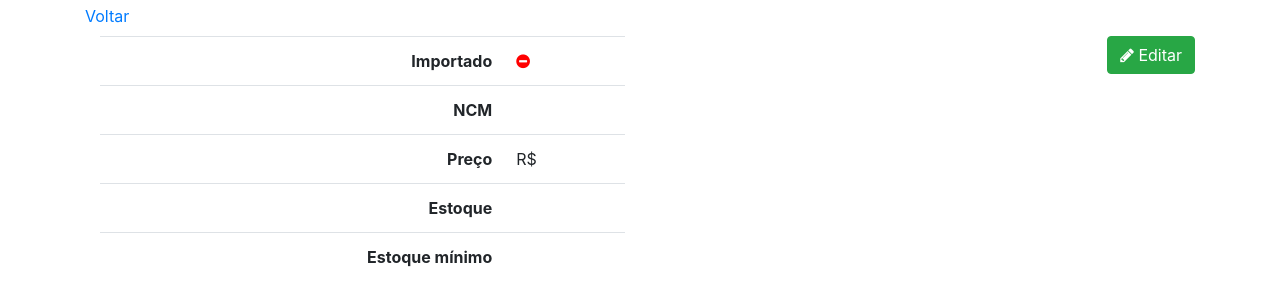
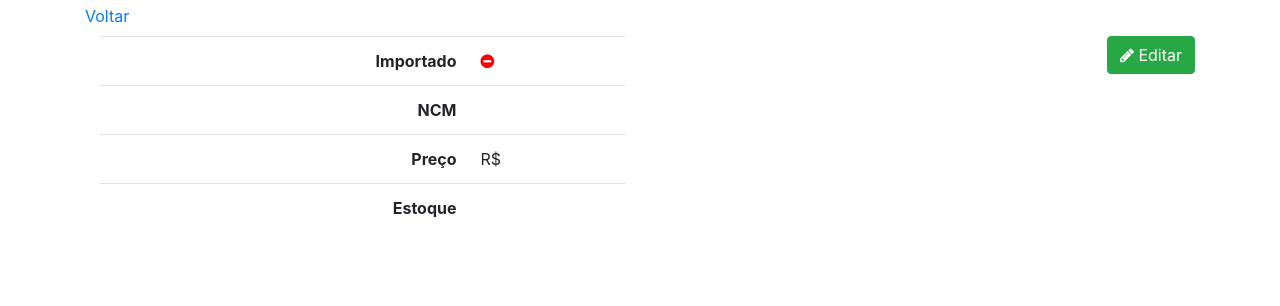
Before and after one commit to L1nkZILLA/Controle-de-Estoque, a Django app: template projeto/produto/templates/produto_detail.html in a window 1280 px wide. Shown: the part 56-362 px from the top of the page. Run offline with Django 3.2, Linux system fonts and the light colour scheme; the template is opened without the code that fills it, so the values that code supplies are empty; some libraries are stand-ins or nearby versions.

Commit message:
Update produto_detail.html

```diff
--- a/projeto/produto/templates/produto_detail.html
+++ b/projeto/produto/templates/produto_detail.html
@@ -39,10 +39,6 @@
           <th class="text-right">Estoque</th>
           <td>{{ object.estoque }}</td>
         </tr>
-        <tr>
-          <th class="text-right">Estoque mínimo</th>
-          <td>{{ object.estoque_minimo }}</td>
-        </tr>
       </tbody>
     </table>
   </div>
```
